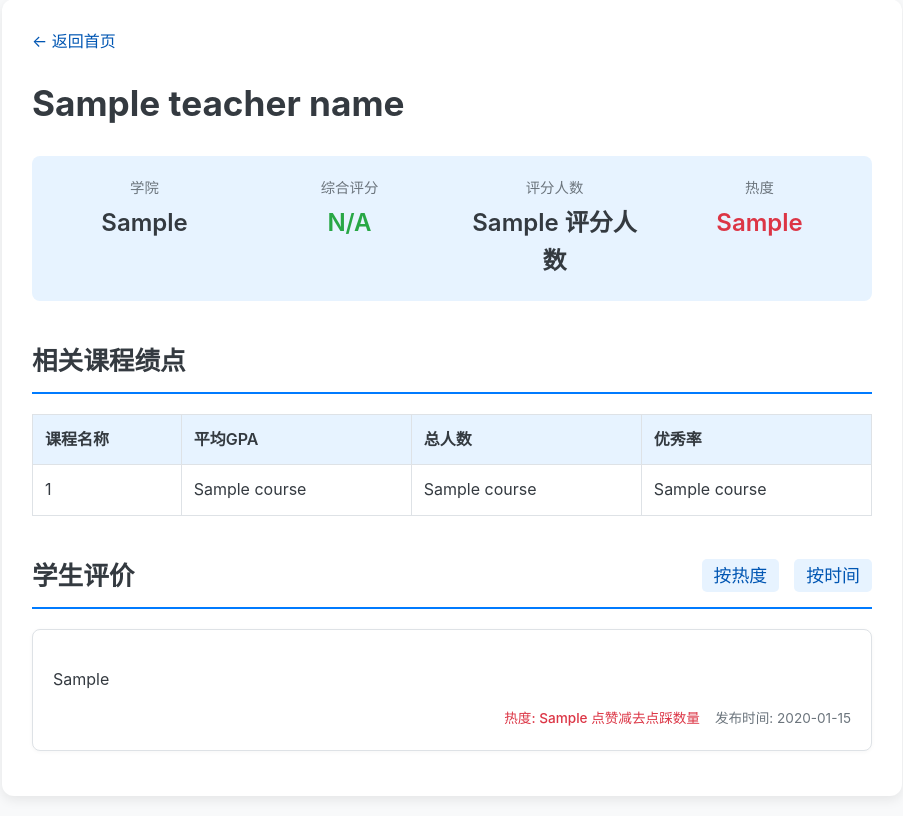
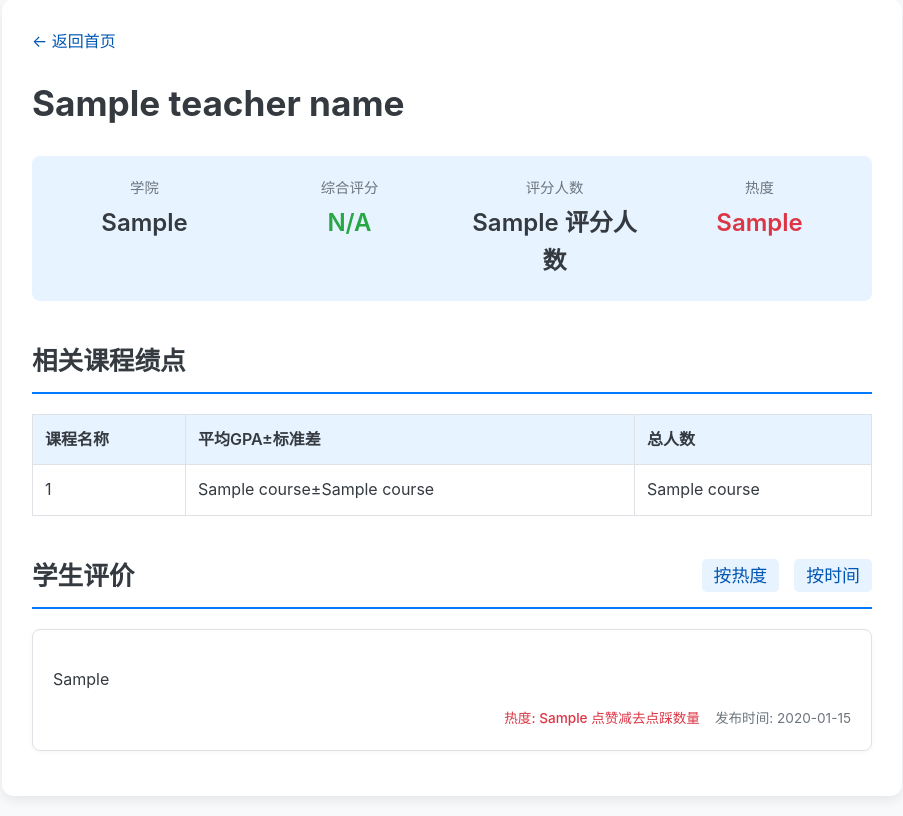
Before and after one commit to co-knight/Chalaoshipy, a Flask app: template templates/teacher_detail.html in a window 1280 px wide. Shown: the part 21-837 px from the top of the page, without its empty margins (188-1091 px from the left). Run offline with Flask 3, Linux system fonts and the light colour scheme; the template is opened without the code that fills it: most values are stand-ins (such as "Sample title", 1, 10 or a date in 2020); parts of the project's set-up code (start-up, migrations or seed data) failed here and were passed over.

Commit message:
fix: correct the typos and  use of standard deviation as excellence rate

```diff
--- a/templates/teacher_detail.html
+++ b/templates/teacher_detail.html
@@ -40,18 +40,16 @@
                     <thead>
                         <tr>
                             <th>课程名称</th>
-                            <th>平均GPA</th>
+                            <th>平均GPA±标准差</th>
                             <th>总人数</th>
-                            <th>优秀率</th>
                         </tr>
                     </thead>
                     <tbody>
                     {% for course in gpa_data %}
                         <tr>
                             <td>{{ course[0] }}</td>
-                            <td>{{ course[1] }}</td>
+                            <td>{{ course[1] }}±{{ course[3] }}</td>
                             <td>{{ course[2] }}</td>
-                            <td>{{ course[3] }}</td>
                         </tr>
                     {% endfor %}
                     </tbody>
```
Also changed, not shown: README.md.
